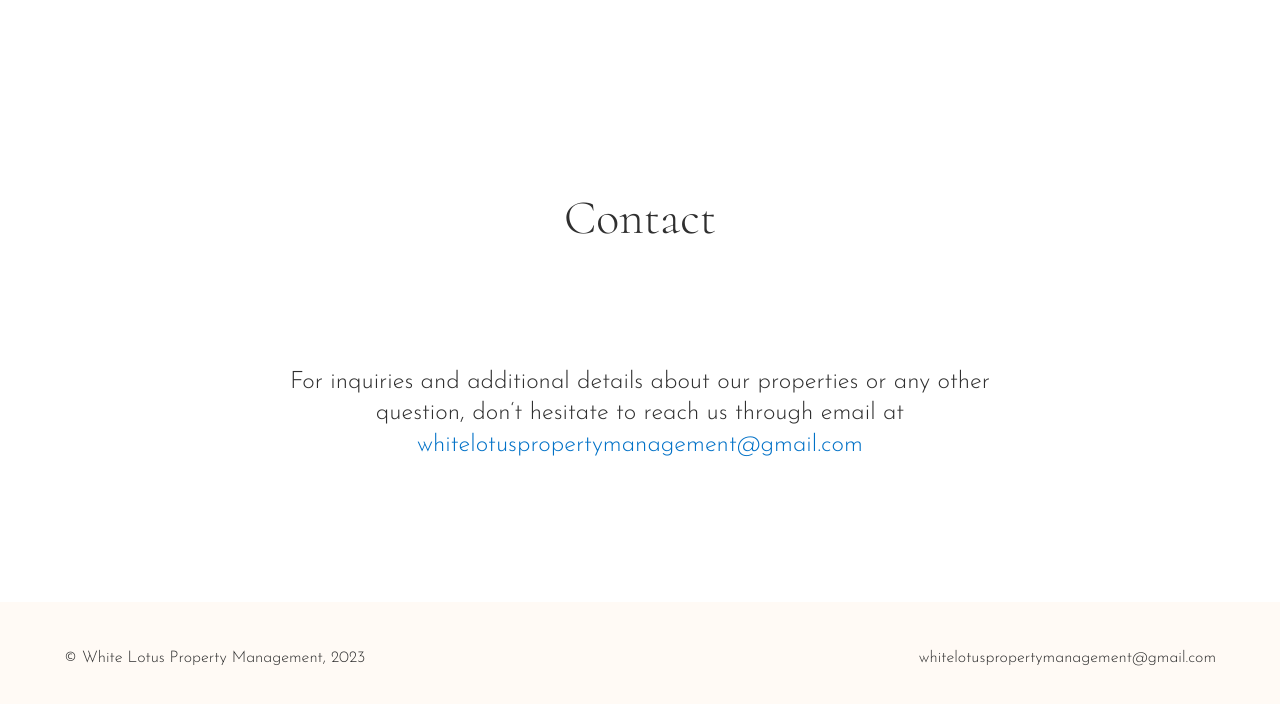
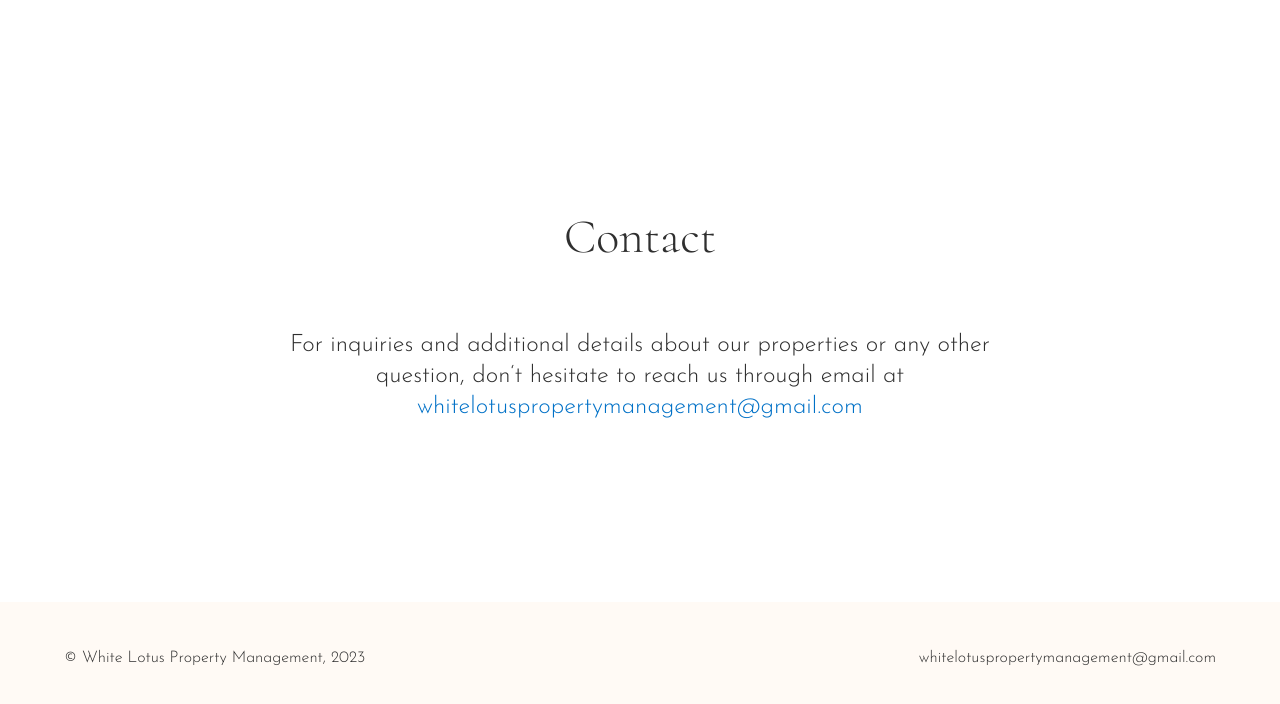
Before and after one commit to evan-kapantais/white-lotus, a Gatsby site: page /contact in a window 1280 px wide. Shown: the part 86-790 px from the top of the page. Built offline with nearby package versions, Linux system fonts and the light colour scheme; Gatsby itself is replaced by a stand-in of ours; a web font is replaced by a local one.

Commit message:
adjust contact page spacing

```diff
--- a/src/pages/contact.js
+++ b/src/pages/contact.js
@@ -6,7 +6,6 @@ import HeadContent from "../components/HeadContent";
 const ContactPage = () => {
   return (
     <Layout>
-      <section>
       <h2 className="section-heading">Contact</h2>
       <p>
         For inquiries and additional details about our properties or any other
@@ -15,7 +14,6 @@ const ContactPage = () => {
           whitelotuspropertymanagement@gmail.com
         </a>
       </p>
-      </section>
     </Layout>
   );
 };
--- a/src/stylesheets/contact.scss
+++ b/src/stylesheets/contact.scss
@@ -1,15 +1,12 @@
 #contact-page {
   padding-inline: var(--spacing-xlarge);
-
-  section {
-    width: 100%;
-    display: flex;
-    flex-direction: column;
-    align-items: center;
-  }
+  display: flex;
+  flex-direction: column;
+  align-items: center;
+  justify-content: center;
 
   .section-heading {
-    margin-block: 20vh 120px;
+    margin-bottom: var(--spacing-xxxlarge);
   }
 
   p {
--- a/src/stylesheets/index.scss
+++ b/src/stylesheets/index.scss
@@ -138,6 +138,7 @@ ul {
 
     .exterior-image {
       margin-bottom: 40vh;
+      z-index: 1;
     }
 
     .bathroom-image {
```
Lines whose indentation alone changed are shown as unchanged.
